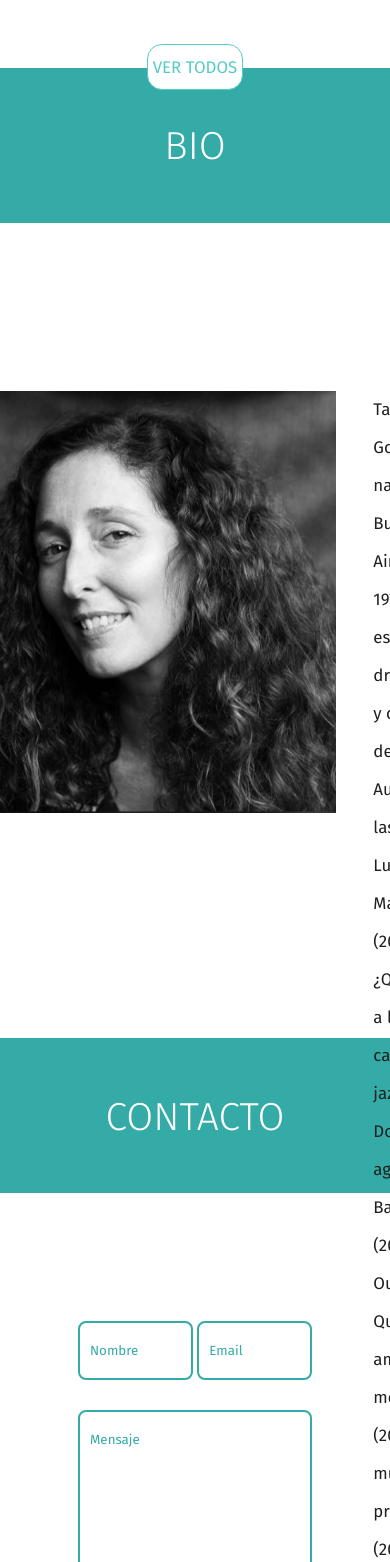
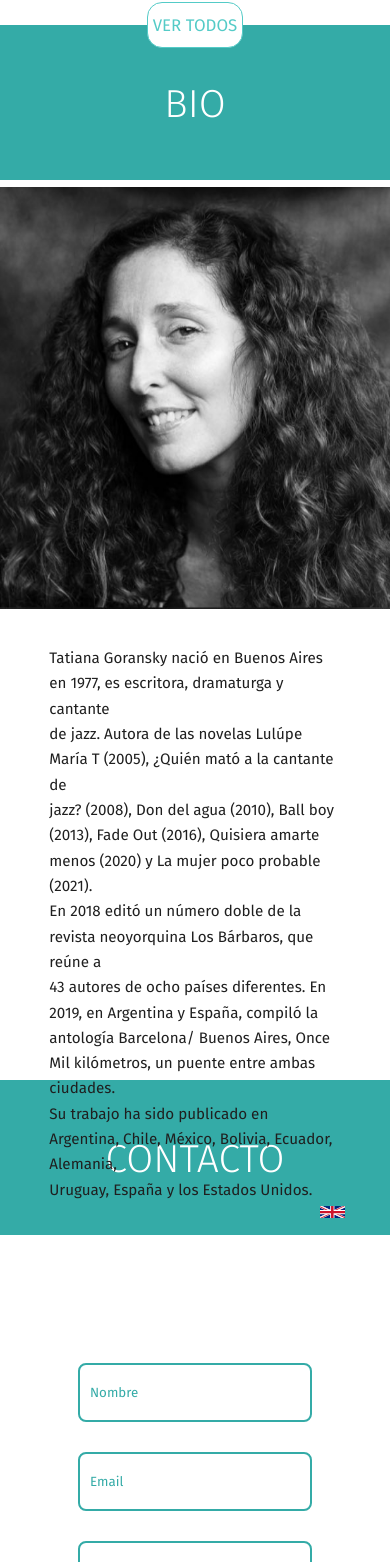
Before and after one commit to pacodinucci/tatiana, a React (Vite) app: page / in a window 390 px wide. Shown: the part 2380-3942 px from the top of the page. Built offline with nearby package versions, Linux system fonts and the light colour scheme; a web font is replaced by a local one.

Commit message:
contacto responsive

```diff
--- a/src/styles/Home.module.css
+++ b/src/styles/Home.module.css
@@ -363,6 +363,7 @@ input[type="submit"]:hover {
 }
 
 @media (max-width: 990px) {
+
     .name {
         display: none;
     }
@@ -370,7 +371,7 @@ input[type="submit"]:hover {
     .landing_container {
         background-size: 200%;
         background-position: 42% 100%;
-        height: 75vh;
+        height: 70vh;
     }
 
     .libros {
@@ -395,4 +396,53 @@ input[type="submit"]:hover {
     .vermasbtn {
         margin-top: 4vh;
     }
+
+    .bio_container {
+        height: 110vh;
+    }
+
+    .titulo_bio {
+        margin-bottom: 8vh;
+    }
+
+    .biografia_content {
+        flex-direction: column;
+        align-items: center;
+    }
+
+    .biografia_content .slide-in-right,
+    .biografia_content .slide-in-left {
+        transform: none;
+        transition: none;
+    }
+
+    .textosBio {
+        display: flex;
+        flex-direction: column;
+        align-items: center;
+    }
+
+    .textosBio p {
+        width: 70%;
+        line-height: 3vh;
+        font-size: 1.8vh;
+    }
+
+    .textosBio img {
+        margin-right: 15vw;
+        width: 3vh;
+    }
+
+    form {
+        flex-direction: column;
+    }
+
+    .form input[type="text"],
+    .form input[type="email"],
+    .form textarea {
+        width: 100%;
+        box-sizing: border-box;
+        /* Asegura que el ancho incluye el relleno y el borde */
+    }
+
 }
--- a/src/styles/NavBar.module.css
+++ b/src/styles/NavBar.module.css
@@ -185,7 +185,7 @@ nav {
     .mobileNavigation .hamburger {
         position: absolute;
         right: 5%;
-        margin-bottom: 2vh;
+        margin-bottom: 4vh;
     }
 
     .name {
```
